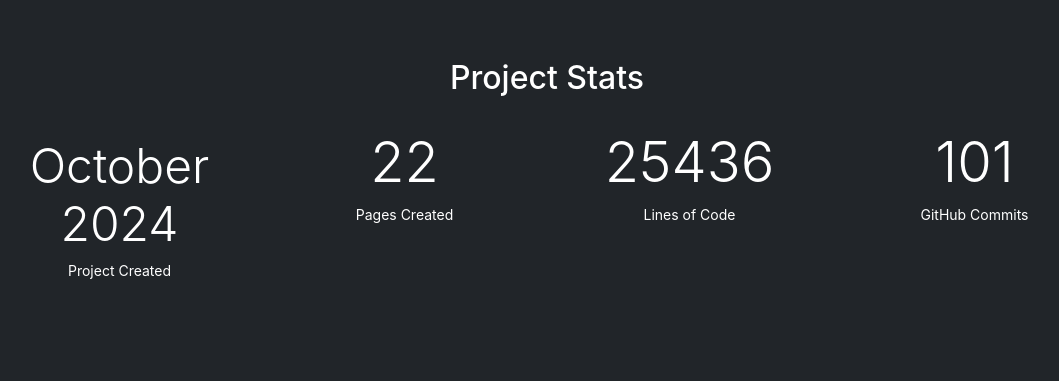
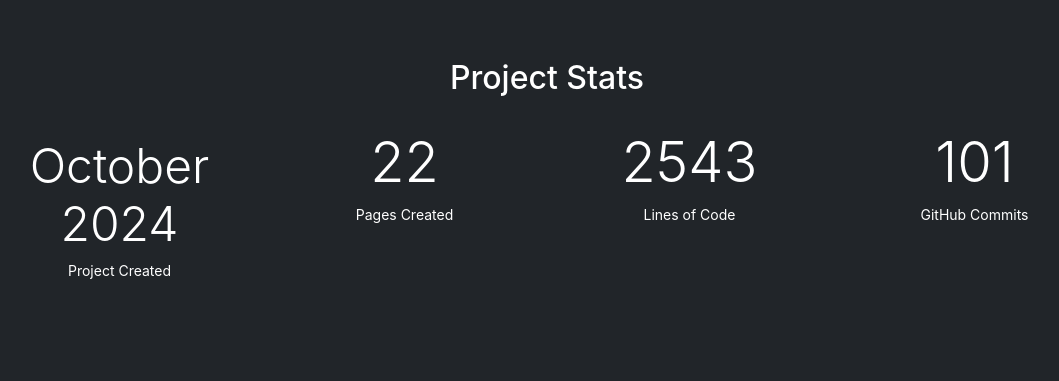
Before and after one commit to ThomazCortez/moonarrowstudios, a PHP site: page /moonarrowstudios/php/about.php in a window 1280 px wide. Shown: the part 1894-2275 px from the top of the page, without its empty margins (93-1152 px from the left). Run offline with PHP 8.4, Linux system fonts and the light colour scheme.

Commit message:
about minor header fix

```diff
--- a/php/about.php
+++ b/php/about.php
@@ -20,8 +20,7 @@ require 'db_connect.php';
     <link href="https://cdnjs.cloudflare.com/ajax/libs/animate.css/4.1.1/animate.min.css" rel="stylesheet">
     <!-- AOS (Animate On Scroll) Library -->
     <link href="https://cdnjs.cloudflare.com/ajax/libs/aos/2.3.4/aos.css" rel="stylesheet">
-    <!-- Bootstrap JS -->
-    <script src="https://cdn.jsdelivr.net/npm/bootstrap@5.3.3/dist/js/bootstrap.bundle.min.js" integrity="sha384-YvpcrYf0tY3lHB60NNkmXc5s9fDVZLESaAA55NDzOxhy9GkcIdslK1eN7N6jIeHz" crossorigin="anonymous"></script>
+
     <style>
         .section {
             padding: 60px 0;
@@ -193,7 +192,7 @@ require 'db_connect.php';
             <!-- Lines of Code Written -->
             <div class="col-md-3 mb-4" data-aos="zoom-in" data-aos-delay="300">
                 <div class="counter">
-                    <h2 class="display-4 count" data-count="25436">0</h2>
+                    <h2 class="display-4 count" data-count="2543">0</h2>
                     <p>Lines of Code</p>
                 </div>
             </div>
```
